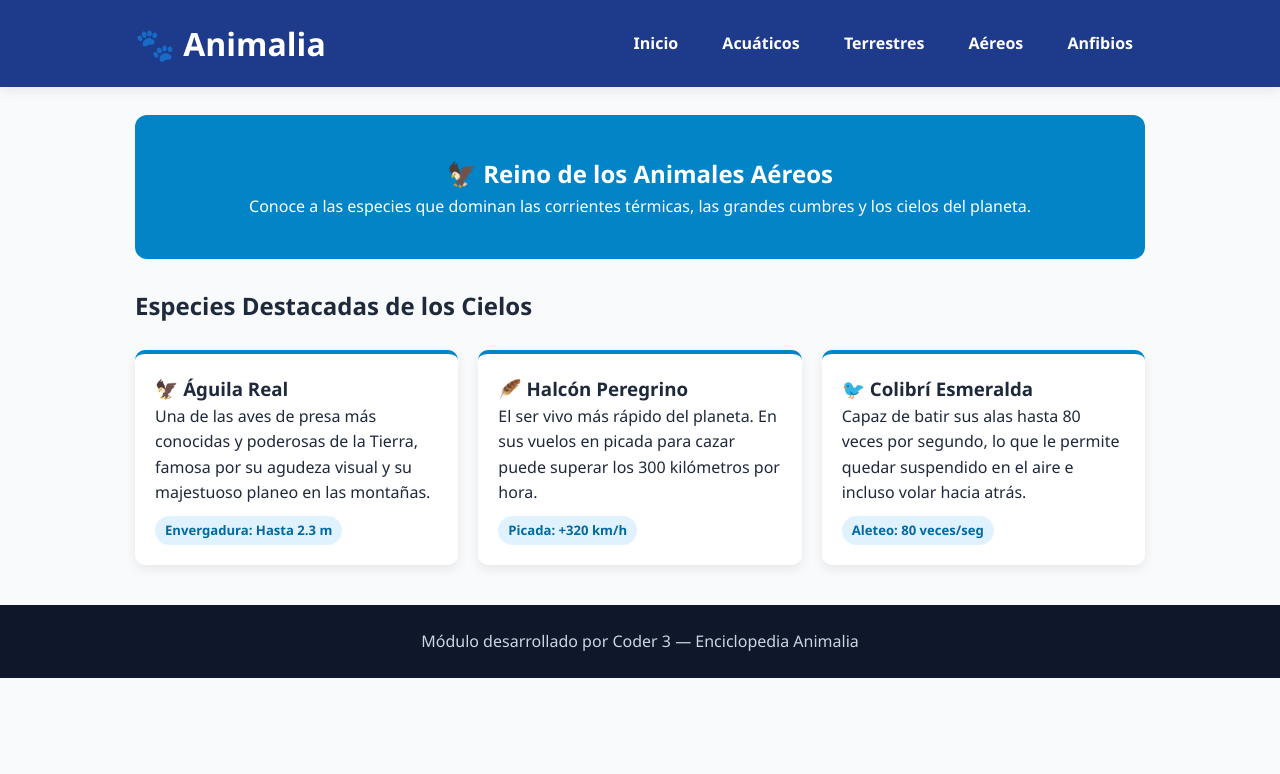
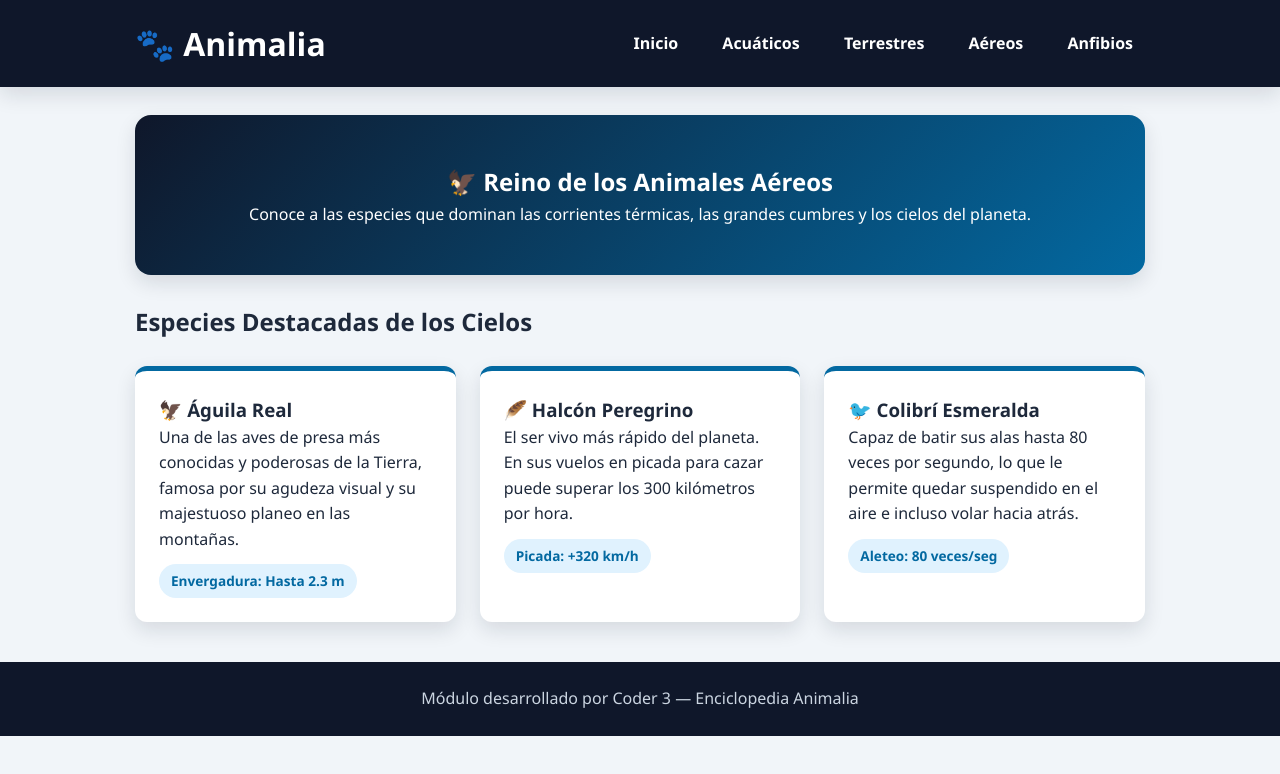
Before and after one commit to dress18/animalia-gitflow, a plain HTML site: page aereos.html in a window 1280 px wide. Drawn offline with Linux system fonts and the light colour scheme.

Commit message:
style(theme): update color palette and hero gradient for aerial theme

```diff
--- a/styles.css
+++ b/styles.css
@@ -2,12 +2,13 @@
    ZONA DE CONFLICTO PAREJA B (CODERS 3 Y 4): VARIABLES
    ========================================================= */
 :root {
-  --color-primario: #1e3a8a;
-  --color-secundario: #0284c7;
-  --color-fondo: #f8fafc;
+  --color-primario: #0f172a;
+  --color-secundario: #0369a1;
+  --color-acento: #38bdf8;
+  --color-fondo: #f1f5f9;
   --color-texto: #1e293b;
   --color-blanco: #ffffff;
-  --sombra-suave: 0 4px 12px rgba(0, 0, 0, 0.08);
+  --sombra-suave: 0 8px 20px rgba(15, 23, 42, 0.12);
 }
 
 * {
@@ -59,39 +60,41 @@ body {
 }
 
 .hero-banner {
-  background: var(--color-secundario);
+  background: linear-gradient(135deg, #0f172a 0%, #0369a1 100%);
   color: var(--color-blanco);
-  padding: 40px 28px;
-  border-radius: 12px;
+  padding: 48px 32px;
+  border-radius: 16px;
   margin: 28px 0;
   text-align: center;
+  box-shadow: var(--sombra-suave);
 }
 
 /* ZONA DE CONFLICTO PAREJA B: GRILLA Y TARJETAS */
 .card-grid {
   display: grid;
   grid-template-columns: repeat(auto-fit, minmax(240px, 1fr));
-  gap: 20px;
+  gap: 24px;
   margin: 24px 0 40px;
 }
 
 .card {
   background-color: var(--color-blanco);
-  border-radius: 10px;
-  padding: 20px;
+  border-radius: 12px;
+  padding: 24px;
   box-shadow: var(--sombra-suave);
-  border-top: 4px solid var(--color-secundario);
+  border-top: 5px solid var(--color-secundario);
 }
 
 .badge {
   display: inline-block;
   background-color: #e0f2fe;
   color: #0369a1;
-  font-size: 0.82rem;
+  font-size: 0.85rem;
   font-weight: 700;
-  padding: 4px 10px;
+  padding: 6px 12px;
   border-radius: 999px;
-  margin-top: 10px;
+  margin-top: 12px;
+  text-decoration: none;
 }
 
 .site-footer {
```
